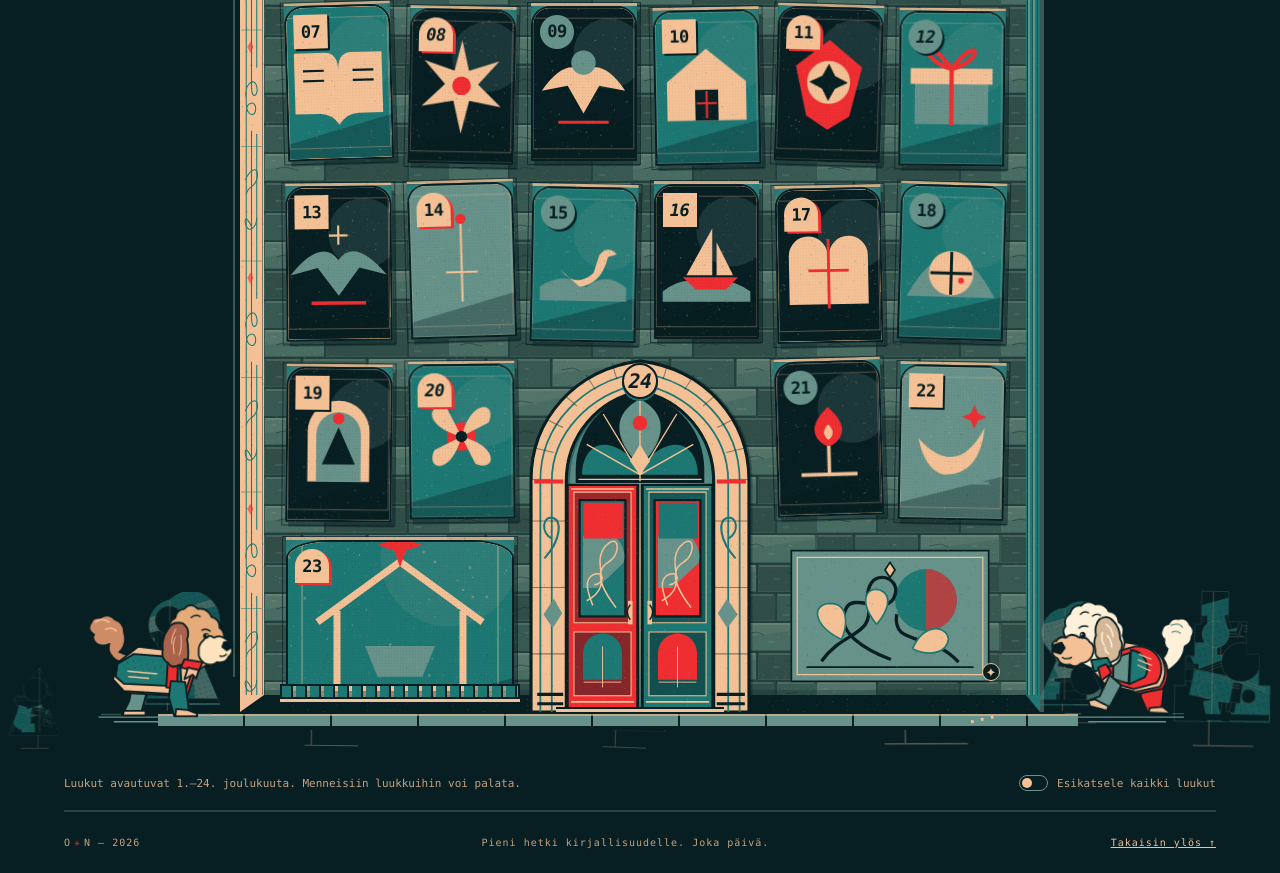
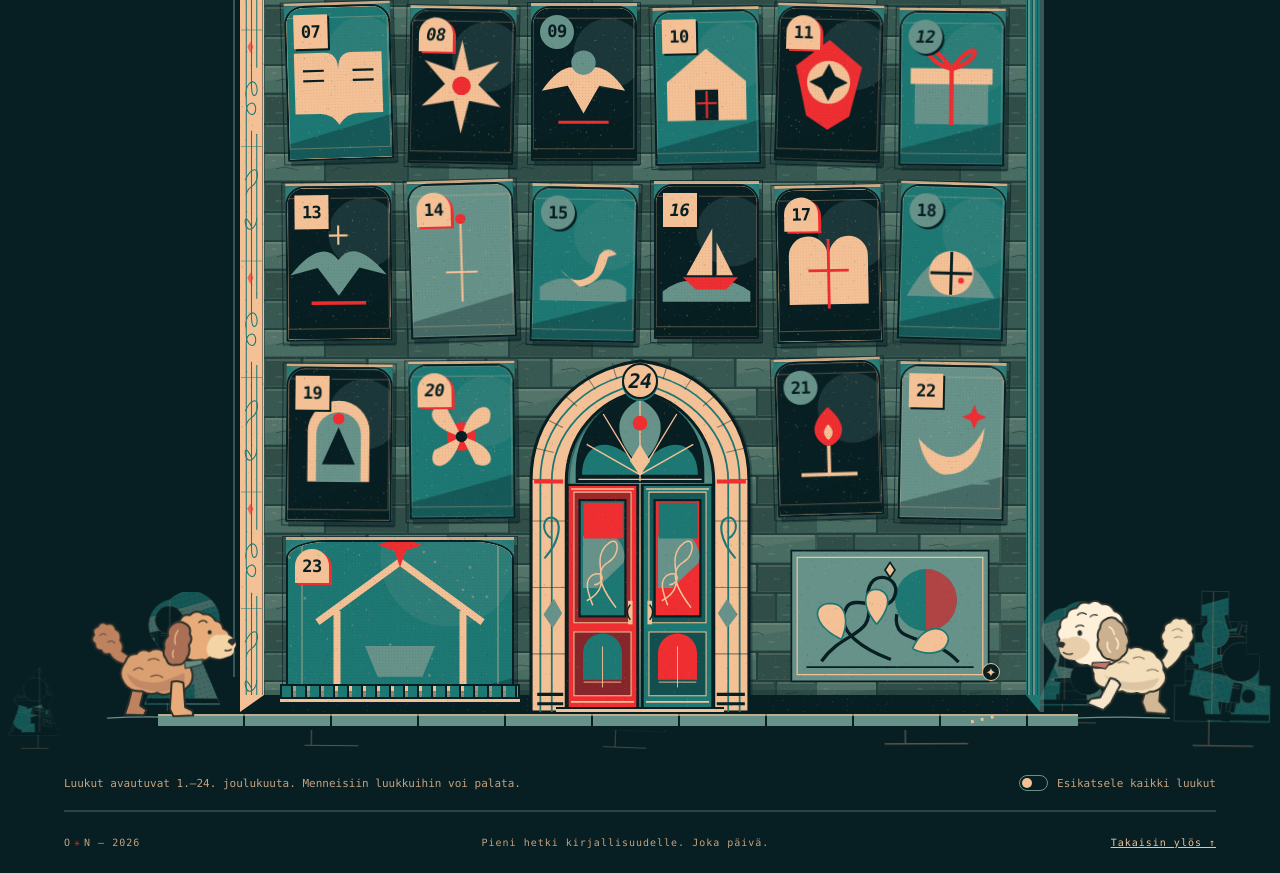
Before and after one commit to tdufva/oi-jouluyo, a plain HTML site: page index.html in a window 1280 px wide. Shown: the part 1012-1885 px from the top of the page. Drawn offline with Linux system fonts and the light colour scheme; animation ran at ten frames a second.

Commit message:
Redraw the book dogs as simple line illustrations

```diff
--- a/bauhaus.js
+++ b/bauhaus.js
@@ -1,54 +1,56 @@
 function makeBookPerformer(who) {
   const left = who === 'jussi';
   const art = left ? `
-    <g fill="none" stroke="#679289" stroke-width="1.5"><path d="M16 143h131m-114 5h87"/><path d="M19 140h22m76 0h24" opacity=".45"/></g>
-    <g class="book-react dog-pose">
-      <g class="book-choreography dog-body">
-        <g class="book-choreography book-dog-tail"><path d="M47 84q-13-2-18-11-3-5-1-11-9 4-15-1-5-5-2-9-9-6-3-14 2-6 10-5 9-6 16 2 10 3 10 14 4 13-5 22l13 5z" fill="#cd8c66"/><path d="M12 38q8-6 16 0m-5 8q8-4 13 2" fill="none" stroke="#f4c095" stroke-width="1.6"/></g>
-        <g class="book-choreography dog-hind"><path d="m54 105 18 1-8 29 7 4H43l7-14z" fill="#679289"/><path d="M44 136h24v5H43z" fill="#f4c095"/></g>
-        <path d="M38 82 60 65l51 6 10 17-10 30-67-4-12-13z" fill="#ee2e31" transform="translate(3 2)"/>
-        <path d="M38 82 60 65l51 6 10 17-10 30-67-4-12-13z" fill="#f4c095"/>
-        <path d="m37 84 18-11 51 4 2 32-64-3-9-8z" fill="#1d7874"/>
-        <path d="m44 82 17-5 29 4-1 21-43-2z" fill="url(#riso-dots)" opacity=".42" stroke="none"/>
-        <path d="m48 92 33 3m-32 3 23 2" fill="none" stroke="#f4c095" stroke-width="1.5"/>
-        <path d="m93 75 11 1-1 35-12-1z" fill="#ee2e31"/>
-        <g class="book-choreography dog-front"><path d="m96 103 16 1 4 32 9 3v3H100l-6-21z" fill="#1d7874"/><path d="m102 134 13 1 10 4v3h-24z" fill="#f4c095"/></g>
-        <g class="book-react dog-face"><g class="book-choreography dog-head">
-          <path d="M95 64q-7-8 0-16-3-10 6-15 1-9 10-10 7-8 15 0 11-1 15 9 9 2 9 12 8 6 3 16l-4 18-22 12-23-9z" fill="#e5ab7b"/>
-          <path d="M132 58q5-8 12-3 7-4 15 3 6 2 4 8 3 5-3 10-3 8-13 6-5 5-14 1-7-5-6-12-1-8 5-13z" fill="#ffe3bd"/>
-          <path d="m155 60 8-1 1 6-6 4-5-4z" fill="#071e22"/>
-          <path d="M150 75q5 2 8-2m-28-26q5-3 10 1m-22-15q6-5 11-1" fill="none" stroke-width="1.55"/>
-          <circle cx="135" cy="53" r="3.2" fill="#071e22" stroke="none"/><circle cx="136" cy="52" r=".9" fill="#fff0da" stroke="none"/>
-          <g class="book-choreography dog-ear"><path d="M109 39q-12-3-17 8-6 8-5 22-2 10 6 14 4 7 13 2 6 2 9-7 1-11-1-21 4-12-5-18z" fill="#a9624c"/><path d="M102 45q-6 9-5 17m4-8q-4 10-1 19m7-21q2 13-2 23" fill="none" stroke="#f4c095" stroke-width="1.35" opacity=".8"/></g>
-          <path d="m111 79 20 3-4 10-20-4z" fill="#ee2e31"/><path d="m115 88-4 13 9-5 4 4 3-9z" fill="#f4c095"/>
-        </g></g>
+    <path d="M26 144q32-2 64-1l43 1" fill="none" stroke="#679289" stroke-width="1.5"/>
+    <g class="book-react dog-pose"><g class="book-choreography dog-body">
+      <g class="book-choreography book-dog-tail">
+        <path d="M48 85Q33 83 28 73q-7 2-9-4-7 0-7-7-6-5-1-10-3-7 4-9 3-7 10-3 8-2 10 6 7 3 5 12 5 5 2 12l9 6Z" fill="#be835e"/>
+        <path d="M17 53q4-4 7-1m2 8q5-3 8 1" fill="none" stroke="#6b5748" stroke-width="1.3"/>
       </g>
-    </g>` : `
-    <g fill="none" stroke="#679289" stroke-width="1.5"><path d="M24 143h132m-106 5h86"/><path d="M24 139h18m97 0h17" opacity=".45"/></g>
-    <g class="book-react dog-pose">
-      <g class="book-choreography dog-body">
-        <g class="book-choreography book-dog-tail"><path d="M126 81q9-3 12-12-4-4-2-11-5-5-1-11 2-5 8-5 4-7 12-4 9-1 11 8 6 6 0 14-1 7-9 9-3 15-22 24z" fill="#fff0da"/><path d="M145 44q9-3 13 4m-13 4q4-3 10 2" fill="none" stroke="#679289" stroke-width="1.5"/></g>
-        <g class="book-choreography dog-hind"><path d="m115 105 18-4-2 34 11 5h-26l-9-18z" fill="#ee2e31"/><path d="m118 135 14-2 10 7h-25z" fill="#f4c095"/></g>
-        <path d="m50 77 31-14 25 3a29 29 0 0 1 22 45l-27 7-35-8-15-15z" fill="#ee2e31" transform="translate(3 2)"/>
-        <path d="m50 77 31-14 25 3a29 29 0 0 1 22 45l-27 7-35-8-15-15z" fill="#f4c095"/>
-        <path d="m66 78 32-10a25 25 0 0 1 26 39l-25 8-27-7z" fill="#ee2e31"/>
-        <path d="M94 72a20 20 0 0 1 17 29L94 110Z" fill="#1d7874"/>
-        <path d="m75 82 18-7v34l-17-4z" fill="#679289"/>
-        <path d="m103 76 14 5m-15 1 16 6m-16 0 15 6" fill="none" stroke="#f4c095" stroke-width="1.4"/>
-        <g class="book-choreography dog-front"><path d="m70 102 16 6-4 30-19 3-5-4 10-9z" fill="#679289"/><path d="m64 133 17 2v5l-19 2-4-5z" fill="#f4c095"/></g>
-        <g class="book-react dog-face"><g class="book-choreography dog-head">
-          <path d="M28 53q-6-8 0-14-2-9 6-13 4-10 13-8 7-7 16 0 10-1 14 9 10 2 10 13 7 5 3 15 4 10-3 17 0 12-10 15l-25 1-16-10z" fill="#fff0da"/>
-          <path d="M16 55q5-6 11-3 7-6 15 1 8-1 11 6 6 4 3 12-3 10-15 11-6 5-12 0-10 1-13-8-8-5-4-12-2-6 4-8z" fill="#f4c095"/>
-          <path d="m12 59 10-2 3 6-5 6-8-3z" fill="#071e22"/>
-          <path d="M21 73q5 4 11 1m10-31q5-4 11-1m-8-14q5-5 10-1m3 4q6-4 10 0" fill="none" stroke-width="1.45"/>
-          <ellipse cx="46" cy="51" rx="3.3" ry="3.9" fill="#071e22" stroke="none"/><circle cx="45" cy="49.8" r=".9" fill="#fff0da" stroke="none"/>
-          <g class="book-choreography dog-ear"><path d="M65 35q8-6 15 1 8 7 9 20 5 7 0 14 1 8-7 11-8 6-14-2-6-1-6-10-3-8 0-16-3-10 3-18z" fill="#d4b897"/><path d="M72 40q7 3 9 14m-12-5q-2 9 3 15m2-12q6 6 6 14m-7-1q-1 6 5 8" fill="none" stroke="#fff0da" stroke-width="1.65"/></g>
-          <path d="m53 79 18-1 4 9-20 5z" fill="#1d7874"/><path d="m60 88 9-3 5 10-12 8z" fill="#ee2e31"/>
-        </g></g>
+      <path class="book-choreography dog-hind" d="M55 105l13 2-6 23 7 5-3 6-21-1 4-12Z" fill="#be835e"/>
+      <path d="M46 81q3-9 12-8 5-7 14-3 8-5 16 0 11-2 17 5 12 5 14 16 4 11-5 19-7 8-18 6-8 4-15 0-10 3-17-2-14 1-20-9-8-11 2-24Z" fill="#dba072"/>
+      <path d="M47 94q19 15 41 9l23-9q2 11-6 16-20 9-41 1-12-2-17-17Z" fill="#a86d54" opacity=".48" stroke="none"/>
+      <path d="M55 91q5-5 10-1m6-10q6-4 12 0m-9 18q7-4 13 1" fill="none" stroke="#704e3d" stroke-width="1.45"/>
+      <path class="book-choreography dog-front" d="M97 104q7-2 13 1l2 27 8 4 1 5-22 1-4-8Z" fill="#e7ac79"/>
+      <g class="book-react dog-face"><g class="book-choreography dog-head">
+        <path d="M103 74q-6-5-5-13-6-7 0-13-1-9 8-12 3-8 11-6 7-7 15-1 9-1 13 7 8 1 9 9 8 3 7 10 7 3 5 9 1 8-8 11-9 6-19 2-9 7-20 3Z" fill="#e7ac79"/>
+        <path d="M138 59q5-9 13-7 10-2 15 5 4 5 0 10 1 7-7 9-10 5-21-1-5-7 0-16Z" fill="#f4d3a5" stroke="none"/>
+        <path d="M163 56q6-1 5 4l-4 4-5-4q0-3 4-4Z" fill="#293130" stroke="none"/>
+        <path d="M156 69q4 1 7-1m-36-30q5-4 9 0" fill="none" stroke-width="1.45"/>
+        <circle cx="139" cy="49" r="2.3" fill="#293130" stroke="none"/>
+        <g class="book-choreography dog-ear">
+          <path d="M113 40q-8-5-15 0-7 5-5 13-6 6-4 13-3 8 2 13 2 8 11 6 9 1 12-8 4-5 2-14 5-6 1-12 2-7-4-11Z" fill="#ab6f55"/>
+          <path d="M104 47q-5 7-3 15m-2 7q-2 6 0 8" fill="none" stroke="#e8b689" stroke-width="1.6"/>
+        </g>
+        <path d="m111 81 21-2-2 6-18 4Z" fill="#678c80" stroke-width="1.2"/>
+      </g></g>
+    </g></g>` : `
+    <path d="M32 144q29-1 56-1l52 1" fill="none" stroke="#679289" stroke-width="1.5"/>
+    <g class="book-react dog-pose"><g class="book-choreography dog-body">
+      <g class="book-choreography book-dog-tail">
+        <path d="M126 82q8-4 11-11-6-6-3-11-4-6 3-12 0-7 8-8 5-6 11-2 7-1 9 6 6 3 3 10 3 7-4 12-1 7-10 9-6 10-20 17Z" fill="#f3dfbb"/>
+        <path d="M146 50q7-4 11 2m-10 6q5-2 8 1" fill="none" stroke="#a39177" stroke-width="1.3"/>
       </g>
-    </g>`;
+      <path class="book-choreography dog-hind" d="M115 105l14-2-1 24 9 9-1 5-22-1-5-11Z" fill="#d2b795"/>
+      <path d="M54 88q1-10 11-12 5-7 13-3 7-7 16-3 8-4 15 1 10-1 14 7 9 5 8 14 6 8 1 16-5 9-15 9-6 5-14 2-8 3-16-1-9 3-17-2-17-2-16-16-4-6 0-12Z" fill="#f3dfbb"/>
+      <path d="M64 100q24 15 63 1-4 14-22 15-16 2-29-5Z" fill="#c9ac8d" opacity=".52" stroke="none"/>
+      <path d="M81 87q5-4 11 0m5-6q6-4 12 0m4 13q7-4 12 0" fill="none" stroke="#9b8267" stroke-width="1.45"/>
+      <path class="book-choreography dog-front" d="M72 105q8-2 13 3l-3 23-5 10-19-1 2-6 9-5Z" fill="#f7e6cc"/>
+      <g class="book-react dog-face"><g class="book-choreography dog-head">
+        <path d="M24 64q-6-4-4-11-5-7 2-13-1-9 8-11 1-9 12-9 5-8 14-4 8-5 14 2 10 0 13 9 10 4 9 13 7 7 2 16 2 11-7 17-4 12-17 13-12 5-22-2-12 1-15-9-7-2-9-11Z" fill="#fff0da"/>
+        <path d="M19 57q4-6 11-4 7-4 15 1 8 3 8 10-1 8-10 12-10 4-19-2-7-6-5-17Z" fill="#e8ceaa" stroke="none"/>
+        <path d="M18 56q7-1 8 3l-3 4-6-2q-3-3 1-5Z" fill="#293130" stroke="none"/>
+        <path d="M23 68q5 4 10 2m6-29q5-3 9 0M42 28q5-4 10 0m4 3q4-3 8-1" fill="none" stroke-width="1.4"/>
+        <ellipse cx="43" cy="48" rx="2.5" ry="3.15" fill="#293130" stroke="none"/>
+        <g class="book-choreography dog-ear">
+          <path d="M70 36q9-7 16 0 8 4 9 13 6 7 2 14 2 7-5 12-5 8-13 4-8 0-11-8-6-5-3-13-3-7 1-13 0-6 4-9Z" fill="#cdb18e"/>
+          <path d="M76 43q5 2 6 8m2 4q5 5 2 12m-11-7q-1 7 4 11" fill="none" stroke="#fff0da" stroke-width="1.65"/>
+        </g>
+        <path d="m54 82 20 1-6 7-15-4Z" fill="#c47766" stroke-width="1.2"/>
+      </g></g>
+    </g></g>`;
   return `<button type="button" class="book-figure book-figure-${who}">
-    <svg class="book-figure-print" viewBox="0 0 170 152" aria-hidden="true" stroke="#071e22" stroke-width="2" stroke-linejoin="round">${art}</svg>
+    <svg class="book-figure-print" viewBox="0 0 170 152" aria-hidden="true" stroke="#292e2a" stroke-width="2.15" stroke-linecap="round" stroke-linejoin="round">${art}</svg>
     <span class="book-reaction" aria-hidden="true"></span>
   </button>`;
 }
--- a/index.html
+++ b/index.html
@@ -25,4 +25,4 @@
 
 </main>
 <footer><span>O<span class="footer-star">✳</span>N — 2026</span><span id="footer-copy"></span><a href="#" id="back-top"></a></footer>
-<dialog id="book-modal"><div class="dialog-garland" aria-hidden="true"><span>✦</span><i></i><span>✧</span><i></i><span>✦</span></div><div class="dialog-dust" aria-hidden="true"><i></i><i></i><i></i><i></i><i></i><i></i></div><button id="close" class="close" aria-label="Sulje / Stäng">×</button><div id="modal-content"></div></dialog><script src="door-content.js?v=20261105-1"></script><script src="app.js?v=20261114-1"></script><script src="bauhaus.js?v=20261114-2"></script><script src="house-eggs.js?v=20261114-2"></script><script src="ambience.js?v=20261114-2"></script><script src="house-scenes.js?v=20261106-2"></script></body></html>
+<dialog id="book-modal"><div class="dialog-garland" aria-hidden="true"><span>✦</span><i></i><span>✧</span><i></i><span>✦</span></div><div class="dialog-dust" aria-hidden="true"><i></i><i></i><i></i><i></i><i></i><i></i></div><button id="close" class="close" aria-label="Sulje / Stäng">×</button><div id="modal-content"></div></dialog><script src="door-content.js?v=20261105-1"></script><script src="app.js?v=20261114-1"></script><script src="bauhaus.js?v=20261115-1"></script><script src="house-eggs.js?v=20261114-2"></script><script src="ambience.js?v=20261114-2"></script><script src="house-scenes.js?v=20261106-2"></script></body></html>
```
